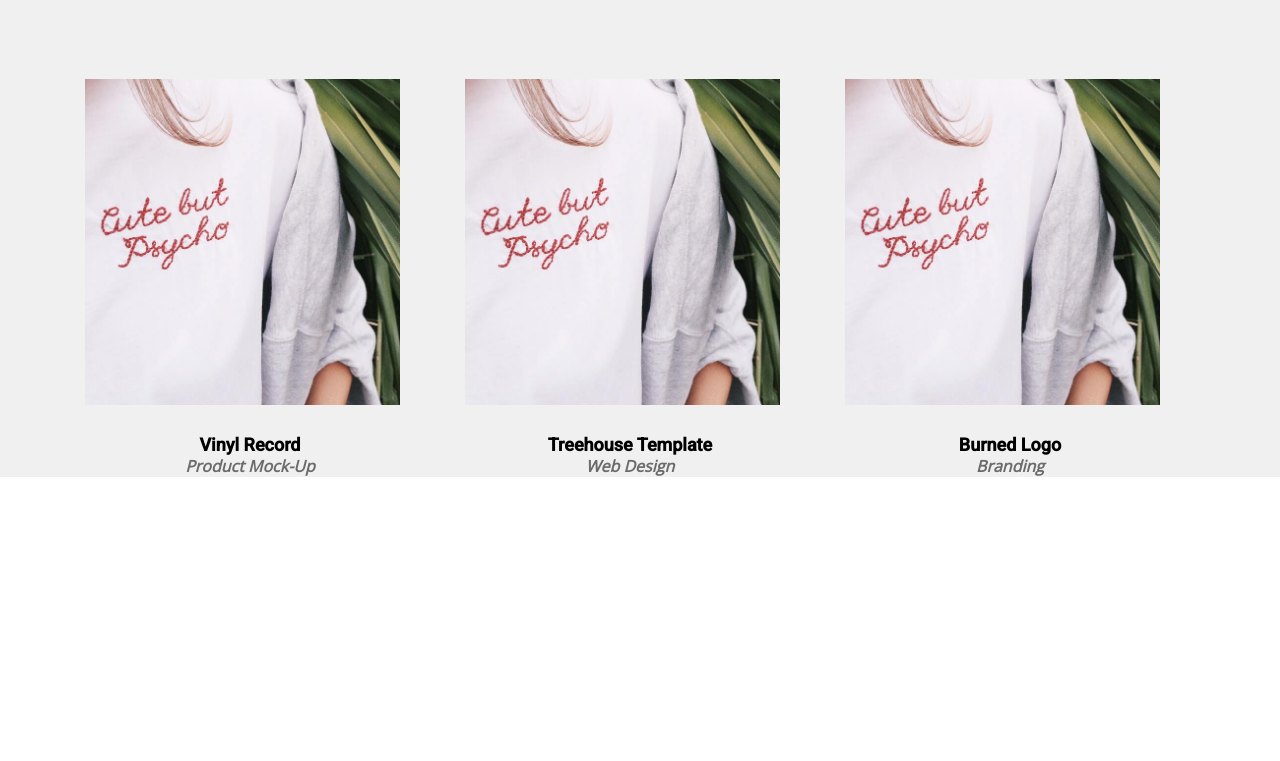
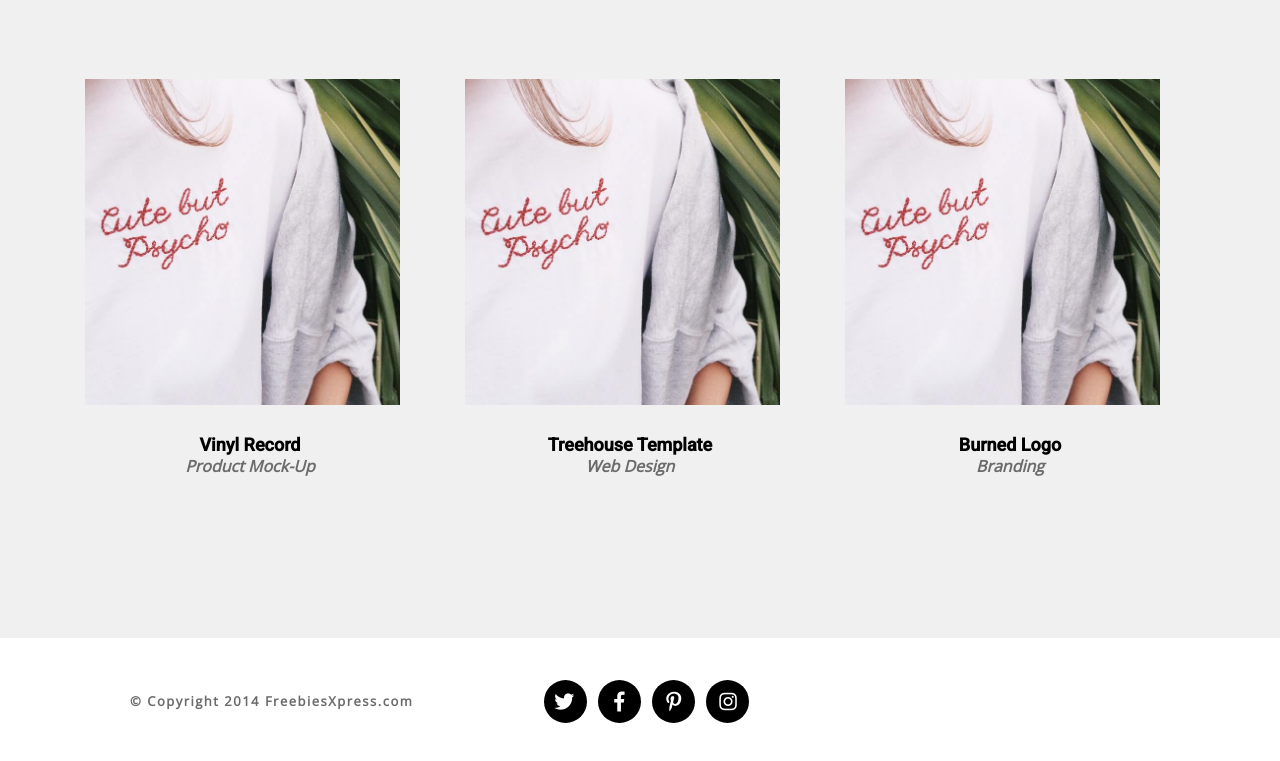
Before and after one commit to Kamil-96/zad-4.6, a website: page index.html in a window 1280 px wide. Shown: the part 2104-2865 px from the top of the page. Before the commit the page ends 2581 px from the top, so only its background shows below. Drawn offline with nearby package versions, Linux system fonts and the light colour scheme.

Commit message:
Add footer

```diff
--- a/index.html
+++ b/index.html
@@ -101,5 +101,17 @@
                 </div>
             </div>
         </section>
+
+        <footer class="page-footer">
+            <div class="container">
+                <p>© Copyright 2014 FreebiesXpress.com</p>
+                <ul>
+                    <li><a href="#"><i class="fab fa-twitter"></i>Twitter</a></li>
+                    <li><a href="#"><i class="fab fa-facebook-f"></i>Facebook</a></li>
+                    <li><a href="#"><i class="fab fa-pinterest-p"></i>Pinterest</a></li>
+                    <li><a href="#"><i class="fab fa-instagram"></i>Instagram</a></li>
+                </ul>
+            </div>
+        </footer>
     </body>
 </html>
--- a/sass/style.scss
+++ b/sass/style.scss
@@ -180,6 +180,7 @@ section {
 
 .portfolio {
     background: $color-four;
+    padding-bottom: 161px;
 
     .container {
 
@@ -215,4 +216,64 @@ section {
     }
 }
 
+/* Footer */
+
+.page-footer {
+    position: relative;
+    height: 60px;
+    margin: 0 0 35px 0;
+    padding: 48px 0;
+
+
+    .container {
+        position: absolute;
+        top: 50%;
+        left: 50%;
+        transform: translate(-50%,-50%);
+        display: flex;
+
+        p {
+            margin: 59px 84px 0 45px;
+            letter-spacing: 1.5px;
+            font-weight: bold;
+            color: $color-three;
+            font-family: $font-text;
+            font-size: 13px;
+        }
+
+        ul {
+
+            li {
+                font-size: 0;
+                display: inline-block;
+
+                i {
+                    font-size: 20px;
+                    background: #000000;
+                    width: 43px;
+                    height: 43px;
+                    color: #fff;
+                    line-height: 43px;
+                    border-radius: 50%;
+                    margin: 31px 0 0 7px;
+                }
+                .fa-twitter {
+                    padding-left: 10px;
+                }
+                .fa-facebook-f {
+                    padding-left: 16px;
+                }
+                .fa-pinterest-p {
+                    padding-left: 14px;
+                }
+                .fa-instagram {
+                    padding-left: 13px;
+                }
+            }
+        }
+    }
+}
+
+
+
 // @media querry !!!
```
Also changed, not shown: css/style.css, 1 other file.
